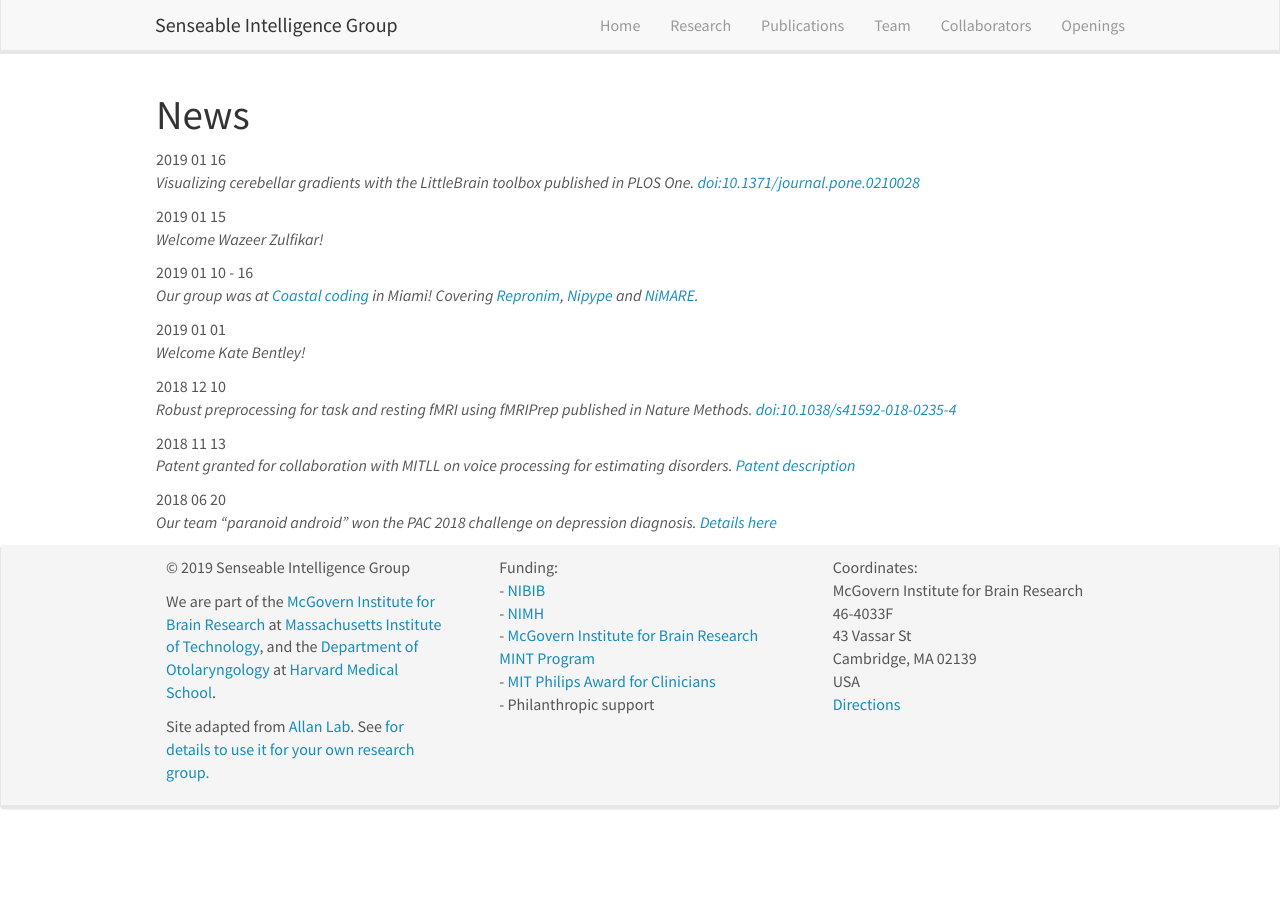
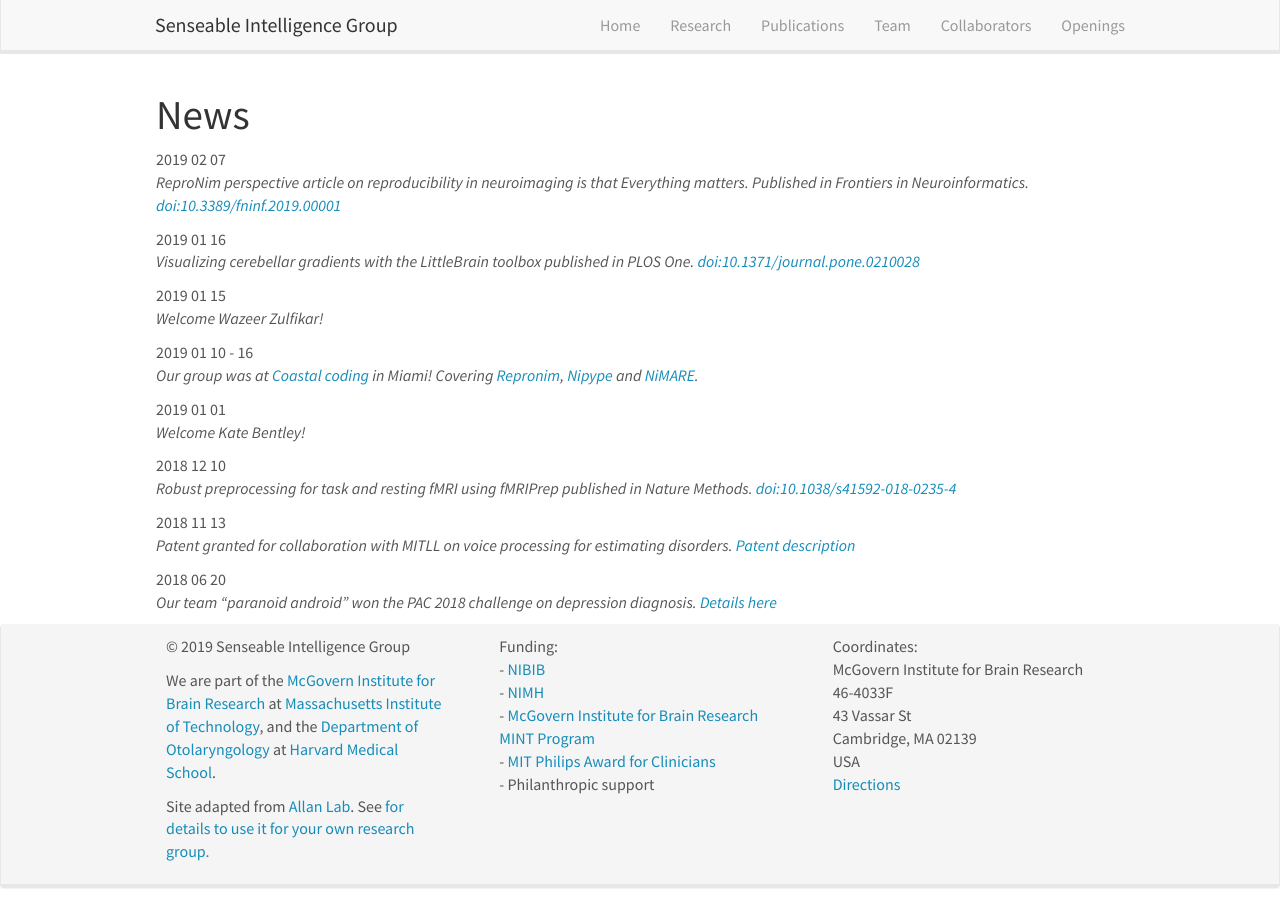
Before and after one commit to sensein/group, a Jekyll site: the page built from _pages/allnews.md, in a window 1280 px wide. Built offline with Jekyll 4.4.1, drawn with Linux system fonts in a browser that asks for light colours; nearby versions of some CDN libraries.

Commit message:
add repronim pub news

```diff
--- a/_data/news.yml
+++ b/_data/news.yml
@@ -1,3 +1,9 @@
+- date: 2019 02 07
+  headline: >
+    ReproNim perspective article on reproducibility in neuroimaging is that
+    Everything matters. Published in Frontiers in Neuroinformatics.
+    <a href="https://doi.org/10.3389/fninf.2019.00001">doi:10.3389/fninf.2019.00001</a>
+
 - date: 2019 01 16
   headline: >
     Visualizing cerebellar gradients with the LittleBrain
```
